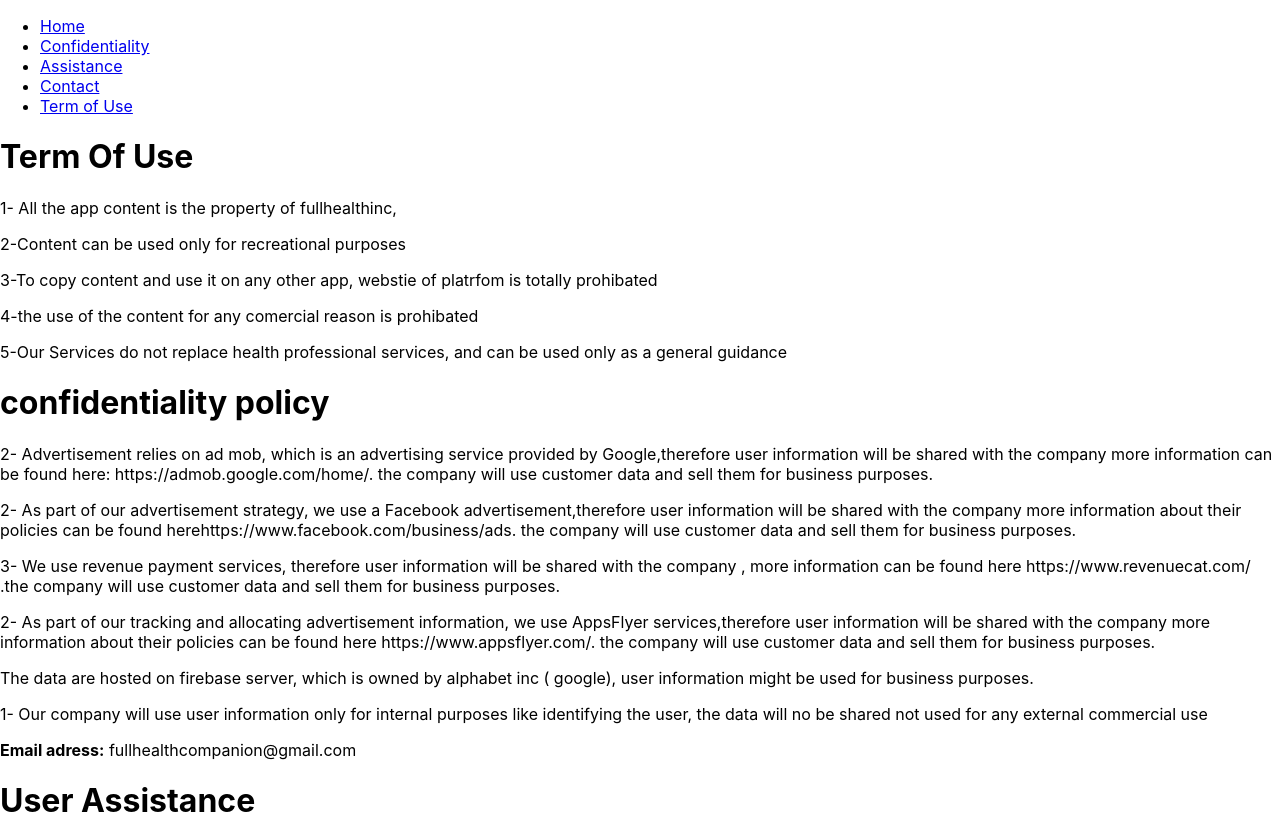
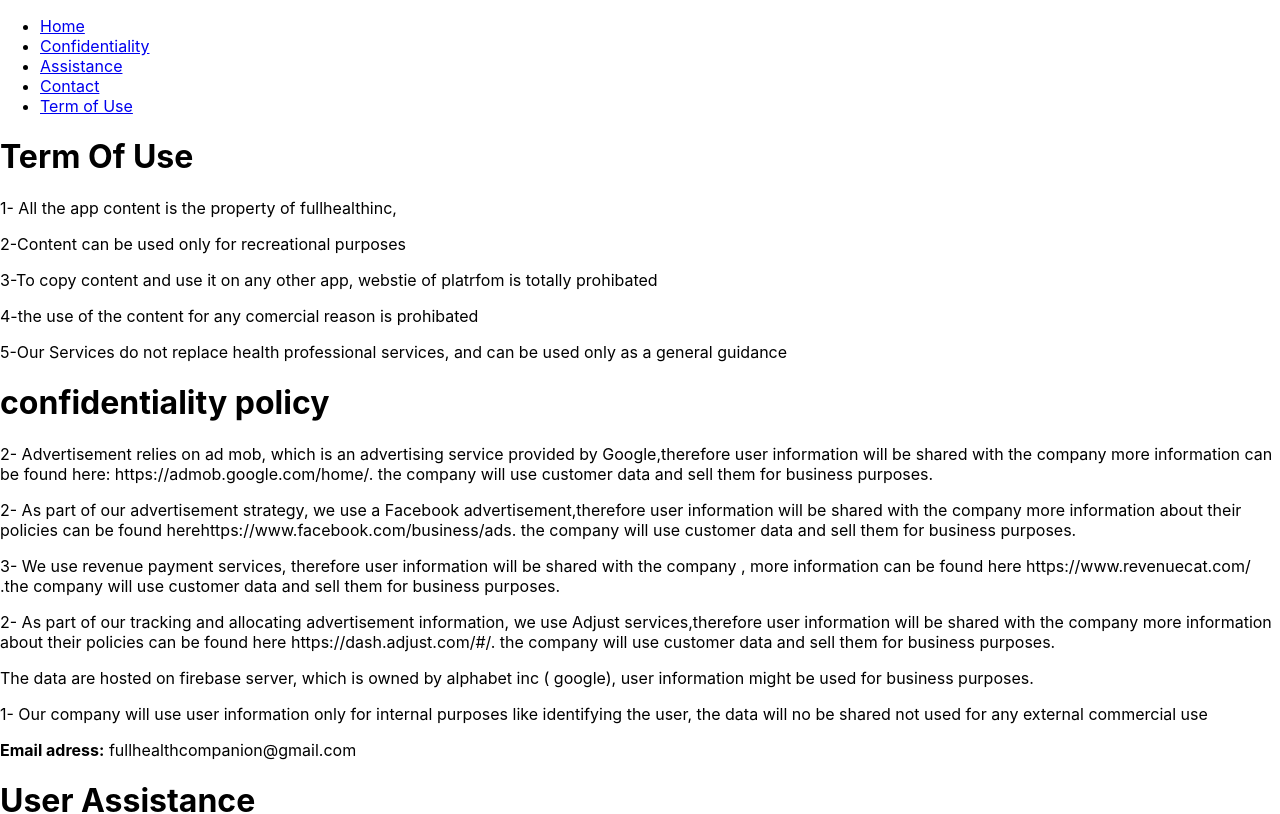
Before and after one commit to selimbenmrad/FullHealthInc, a React (Create React App) app: page /Confidentiality in a window 1280 px wide. Shown: the top 814 px of the page. Built offline with nearby package versions, Linux system fonts and the light colour scheme.

Commit message:
adjust linked first

```diff
--- a/src/Confidentiality.js
+++ b/src/Confidentiality.js
@@ -17,7 +17,7 @@ function Assistance() {
     <p> 3- We use revenue payment services, therefore user information will be shared with the company , more information can be found here https://www.revenuecat.com/ .the company will use customer data and sell them for business purposes.
     </p>
 
-    <p> 2- As part of our tracking and allocating advertisement information, we use AppsFlyer services,therefore user information will be shared with the company more information about their policies can be found here https://www.appsflyer.com/. the company will use customer data and sell them for business purposes.
+    <p> 2- As part of our tracking and allocating advertisement information, we use Adjust services,therefore user information will be shared with the company more information about their policies can be found here https://dash.adjust.com/#/. the company will use customer data and sell them for business purposes.
     </p>
 
 
```
